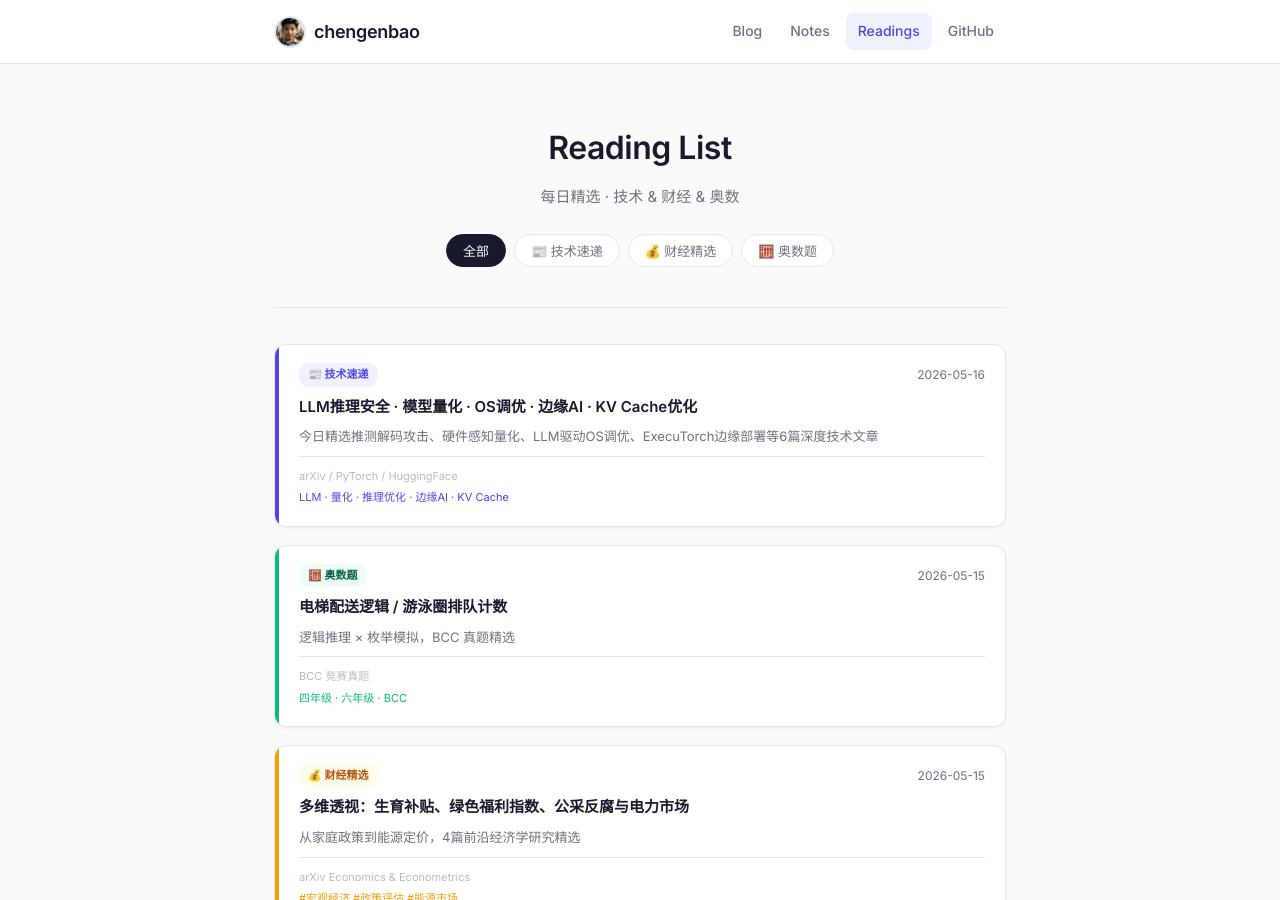
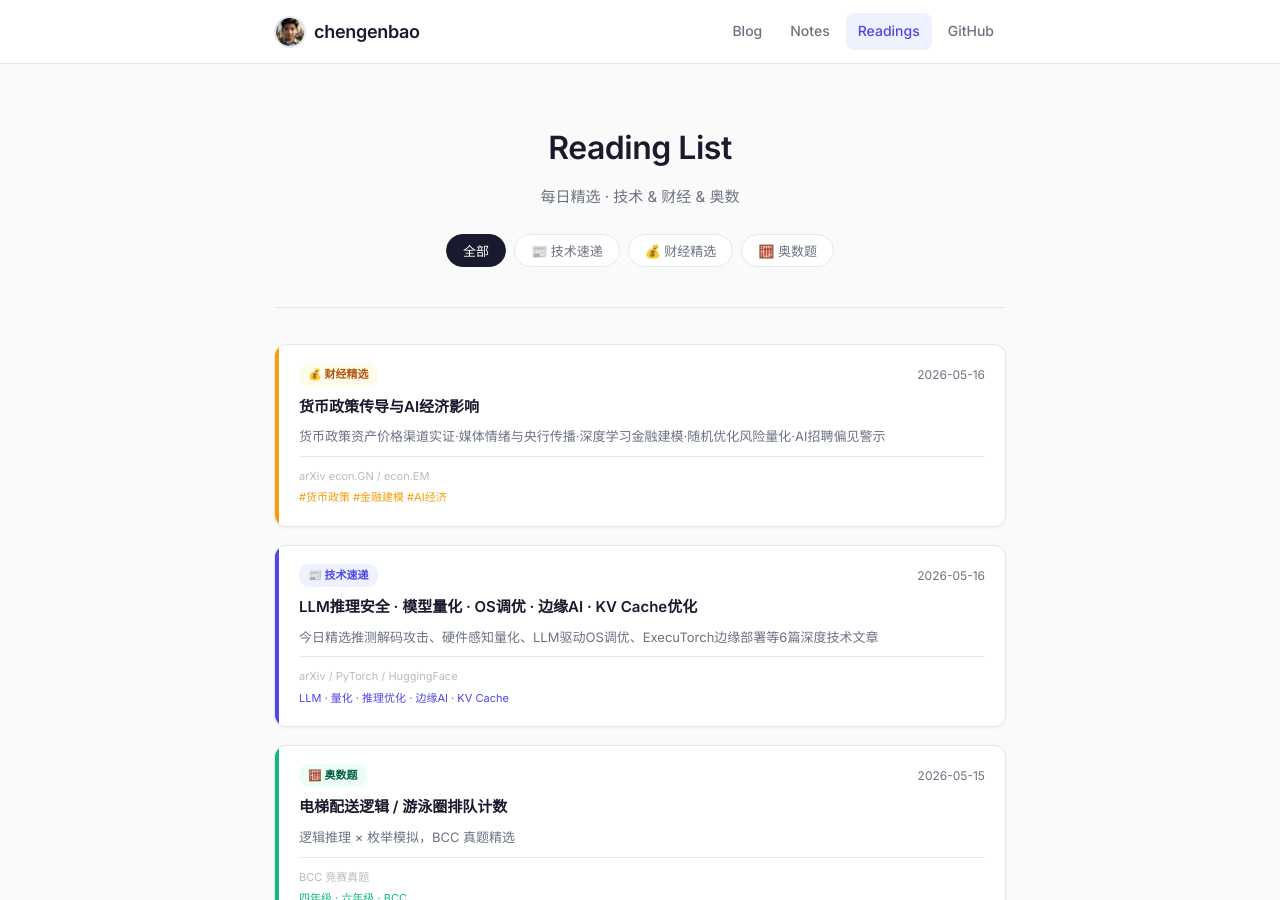
Before and after one commit to chengenbao/chengenbao.github.io, a Jekyll site: the page built from reading-list/index.md, in a window 1280 px wide and 900 px high. Built offline with Jekyll 4.4.1, drawn with Linux system fonts in a browser that asks for light colours.

Commit message:
update reading-list index finance 2026-05-16

```diff
--- a/reading-list/index.md
+++ b/reading-list/index.md
@@ -18,6 +18,22 @@
   </div>
 
   <div class="rl-grid">
+<a class="rl-card finance" href="/reading-list/2026-05-16-finance-daily/">
+  <div class="rl-accent"></div>
+  <div class="rl-body">
+    <div class="rl-top">
+      <span class="rl-badge finance">💰 财经精选</span>
+      <time>2026-05-16</time>
+    </div>
+    <h2>货币政策传导与AI经济影响</h2>
+    <p>货币政策资产价格渠道实证·媒体情绪与央行传播·深度学习金融建模·随机优化风险量化·AI招聘偏见警示</p>
+    <div class="rl-meta">
+      <span class="rl-source">arXiv econ.GN / econ.EM</span>
+      <span class="rl-tags">#货币政策 #金融建模 #AI经济</span>
+    </div>
+  </div>
+</a>
+
 <a class="rl-card tech" href="/reading-list/2026-05-16-tech-daily/">
   <div class="rl-accent"></div>
   <div class="rl-body">
```
